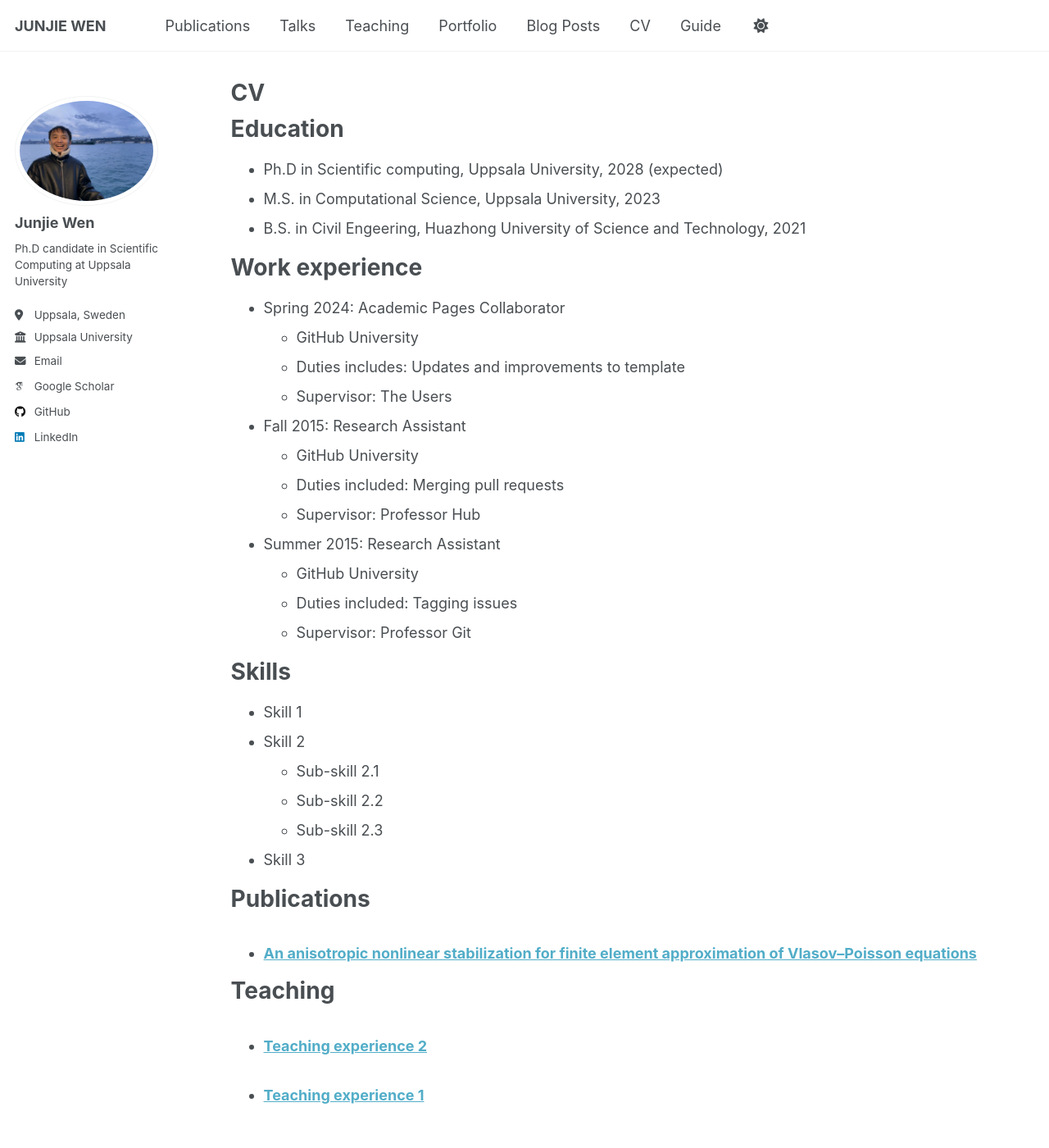
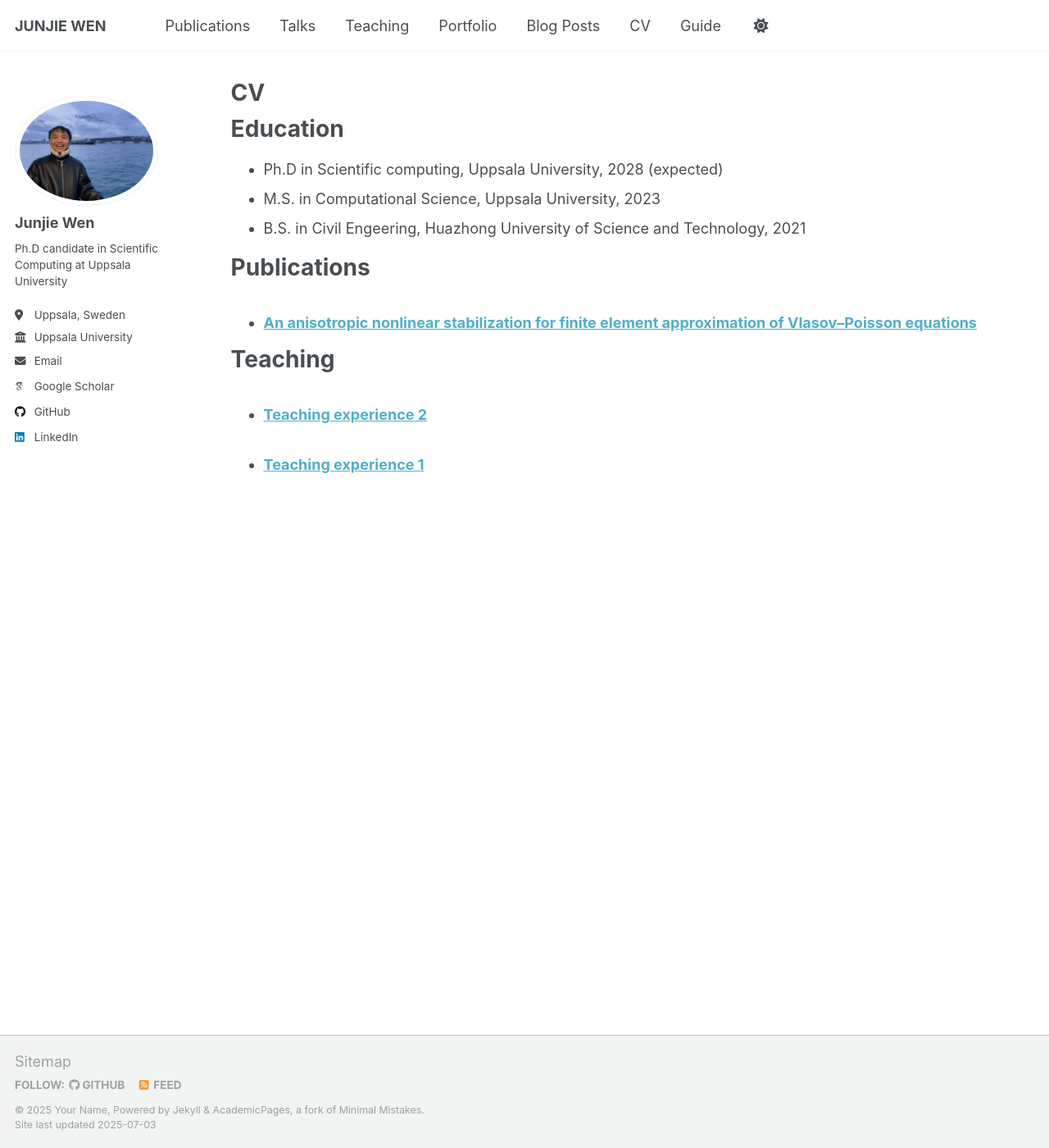
Before and after one commit to WjjSteve/WjjSteve.github.io, a Jekyll site: the page built from _pages/cv.md, in a window 1280 px wide and 1400 px high. Shown: the whole window at 82% size. Built offline with Jekyll 4.4.1, drawn with Linux system fonts in a browser that asks for light colours; some web fonts are replaced; a script that is not in the unit is left out.

Commit message:
Update cv.md

```diff
--- a/_pages/cv.md
+++ b/_pages/cv.md
@@ -15,32 +15,6 @@ Education
 * M.S. in Computational Science, Uppsala University, 2023
 * B.S. in Civil Engeering, Huazhong University of Science and Technology, 2021
 
-Work experience
-======
-* Spring 2024: Academic Pages Collaborator
-  * GitHub University
-  * Duties includes: Updates and improvements to template
-  * Supervisor: The Users
-
-* Fall 2015: Research Assistant
-  * GitHub University
-  * Duties included: Merging pull requests
-  * Supervisor: Professor Hub
-
-* Summer 2015: Research Assistant
-  * GitHub University
-  * Duties included: Tagging issues
-  * Supervisor: Professor Git
-
-Skills
-======
-* Skill 1
-* Skill 2
-  * Sub-skill 2.1
-  * Sub-skill 2.2
-  * Sub-skill 2.3
-* Skill 3
-
 Publications
 ======
   <ul>{% for post in site.publications reversed %}
```
